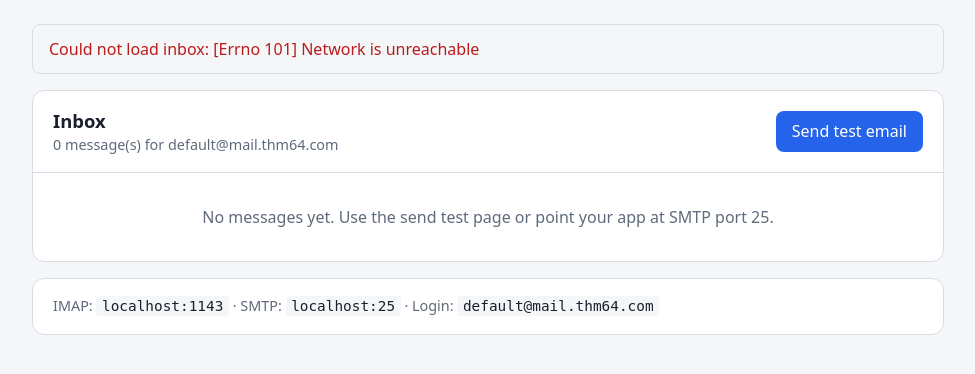
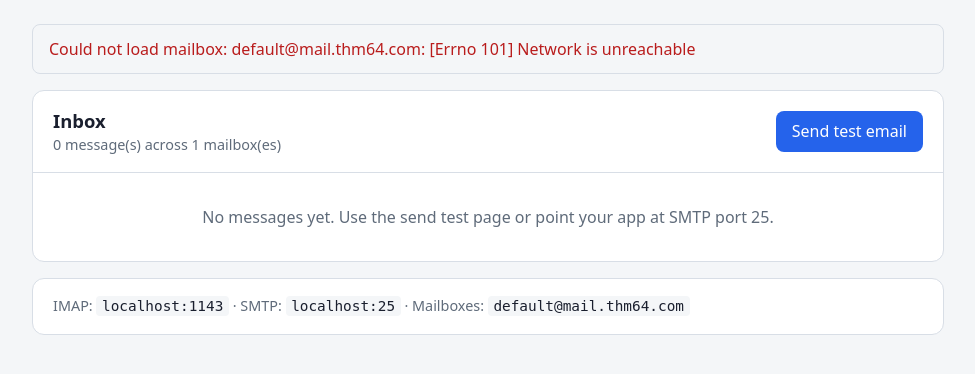
Before and after one commit to Alston-Tang/SmartBox, a Flask app: page / in a window 1280 px wide. Shown: the part 72-446 px from the top of the page, without its empty margins (152-1127 px from the left). Run offline with Flask 3, Linux system fonts and the light colour scheme; data that the repository does not hold is empty.

Commit message:
more mailboxes

```diff
--- a/docker-compose.yml
+++ b/docker-compose.yml
@@ -70,6 +70,10 @@ services:
       IMAP_USE_SSL: ${IMAP_USE_SSL:-false}
       IMAP_HOST_PORT: ${IMAP_HOST_PORT:-1143}
       SMTP_HOST_PORT: ${SMTP_HOST_PORT:-25}
+      # Extra inboxes to merge into the web UI (same Stalwart host by default).
+      # Simple: label:address:password,address:password
+      # JSON: [{"label":"Alias","address":"user2@domain","password":"secret"}]
+      EXTRA_MAILBOXES: ${EXTRA_MAILBOXES:-}
     ports:
       - "${MAIL_UI_HOST_PORT:-8025}:8080/tcp"
 
--- a/services/mail-ui/app.py
+++ b/services/mail-ui/app.py
@@ -1,17 +1,23 @@
+import base64
 import email
 import imaplib
+import json
 import os
 import smtplib
-from datetime import datetime
+from datetime import datetime, timezone
 from email.header import decode_header
 from email.mime.multipart import MIMEMultipart
 from email.mime.text import MIMEText
 from email.utils import parsedate_to_datetime
+from typing import Dict, List, Optional, Tuple
+from urllib.parse import unquote
 
 from flask import Flask, flash, redirect, render_template, request, url_for
 
 app = Flask(__name__)
 app.secret_key = os.environ.get("FLASK_SECRET_KEY", "smartbox-local-mail-dev")
+
+INBOX_LIMIT = 100
 
 
 def mail_config():
@@ -30,6 +36,125 @@ def mail_config():
         "smtp_use_tls": os.environ.get("SMTP_USE_TLS", "false").lower() == "true",
         "smtp_auth": os.environ.get("SMTP_AUTH", "false").lower() == "true",
     }
+
+
+def _mailbox_entry(
+    address: str,
+    password: str,
+    label: Optional[str] = None,
+    imap_host: Optional[str] = None,
+    imap_port: Optional[int] = None,
+    imap_use_ssl: Optional[bool] = None,
+    defaults: Optional[Dict] = None,
+) -> Dict:
+    defaults = defaults or mail_config()
+    return {
+        "label": label or address,
+        "address": address,
+        "password": password,
+        "imap_host": imap_host or defaults["imap_host"],
+        "imap_port": int(imap_port if imap_port is not None else defaults["imap_port"]),
+        "imap_use_ssl": (
+            imap_use_ssl if imap_use_ssl is not None else defaults["imap_use_ssl"]
+        ),
+    }
+
+
+def parse_extra_mailboxes(defaults: Dict) -> List[Dict]:
+    raw = os.environ.get("EXTRA_MAILBOXES", "").strip()
+    if not raw:
+        return []
+
+    entries: List[Dict] = []
+    if raw.startswith("["):
+        items = json.loads(raw)
+        if not isinstance(items, list):
+            raise ValueError("EXTRA_MAILBOXES JSON must be an array")
+        for item in items:
+            if not isinstance(item, dict):
+                raise ValueError("Each EXTRA_MAILBOXES entry must be an object")
+            address = (item.get("address") or "").strip()
+            password = item.get("password") or ""
+            if not address or not password:
+                raise ValueError("Each mailbox needs address and password")
+            port = item.get("imap_port")
+            use_ssl = item.get("imap_use_ssl")
+            if use_ssl is not None and not isinstance(use_ssl, bool):
+                use_ssl = str(use_ssl).lower() == "true"
+            entries.append(
+                _mailbox_entry(
+                    address=address,
+                    password=password,
+                    label=(item.get("label") or address).strip(),
+                    imap_host=item.get("imap_host"),
+                    imap_port=int(port) if port is not None else None,
+                    imap_use_ssl=use_ssl,
+                    defaults=defaults,
+                )
+            )
+        return entries
+
+    for part in raw.split(","):
+        part = part.strip()
+        if not part:
+            continue
+        segments = part.split(":")
+        if len(segments) == 2:
+            address, password = segments[0].strip(), segments[1]
+            label = address
+        elif len(segments) >= 3:
+            label = segments[0].strip()
+            address = segments[1].strip()
+            password = ":".join(segments[2:])
+        else:
+            raise ValueError(
+                "EXTRA_MAILBOXES entries must be address:password or label:address:password"
+            )
+        if not address or not password:
+            raise ValueError("Mailbox address and password cannot be empty")
+        entries.append(
+            _mailbox_entry(address, password, label=label, defaults=defaults)
+        )
+    return entries
+
+
+def list_mailboxes() -> List[Dict]:
+    defaults = mail_config()
+    primary = _mailbox_entry(
+        defaults["address"],
+        defaults["password"],
+        label=defaults["address"],
+        defaults=defaults,
+    )
+    extras = parse_extra_mailboxes(defaults)
+    seen = {primary["address"].lower()}
+    mailboxes = [primary]
+    for entry in extras:
+        key = entry["address"].lower()
+        if key in seen:
+            continue
+        seen.add(key)
+        mailboxes.append(entry)
+    return mailboxes
+
+
+def encode_message_ref(mailbox_address: str, imap_id: str) -> str:
+    raw = f"{mailbox_address}\x00{imap_id}".encode()
+    return base64.urlsafe_b64encode(raw).decode().rstrip("=")
+
+
+def decode_message_ref(ref: str) -> Tuple[str, str]:
+    padded = ref + "=" * (-len(ref) % 4)
+    mailbox_address, imap_id = base64.urlsafe_b64decode(padded).decode().split("\x00", 1)
+    return mailbox_address, imap_id
+
+
+def find_mailbox(address: str) -> Optional[Dict]:
+    key = address.lower()
+    for mailbox in list_mailboxes():
+        if mailbox["address"].lower() == key:
+            return mailbox
+    return None
 
 
 def connect_imap(cfg):
@@ -97,11 +222,19 @@ def parse_message(raw_bytes):
     }
 
 
-def fetch_inbox():
-    cfg = mail_config()
-    imap = connect_imap(cfg)
+def _sort_key(message: Dict) -> datetime:
+    received_at = message.get("received_at")
+    if received_at is None:
+        return datetime.min.replace(tzinfo=timezone.utc)
+    if received_at.tzinfo is None:
+        return received_at.replace(tzinfo=timezone.utc)
+    return received_at
+
+
+def fetch_inbox_for_mailbox(mailbox: Dict, limit: int = INBOX_LIMIT) -> List[Dict]:
+    imap = connect_imap(mailbox)
     try:
-        imap.login(cfg["address"], cfg["password"])
+        imap.login(mailbox["address"], mailbox["password"])
         imap.select("INBOX")
         status, data = imap.search(None, "ALL")
         if status != "OK":
@@ -111,13 +244,16 @@ def fetch_inbox():
         ids.reverse()
         messages = []
 
-        for msg_id in ids[:100]:
+        for msg_id in ids[:limit]:
             status, fetched = imap.fetch(msg_id, "(RFC822)")
             if status != "OK" or not fetched or not fetched[0]:
                 continue
             raw = fetched[0][1]
             parsed = parse_message(raw)
-            parsed["id"] = msg_id.decode()
+            imap_id = msg_id.decode()
+            parsed["id"] = encode_message_ref(mailbox["address"], imap_id)
+            parsed["mailbox"] = mailbox["label"]
+            parsed["mailbox_address"] = mailbox["address"]
             messages.append(parsed)
 
         return messages
@@ -128,17 +264,38 @@ def fetch_inbox():
             pass
 
 
-def fetch_message(msg_id):
-    cfg = mail_config()
-    imap = connect_imap(cfg)
+def fetch_inbox() -> Tuple[List[Dict], List[str]]:
+    messages: List[Dict] = []
+    errors: List[str] = []
+    per_mailbox = max(1, INBOX_LIMIT // max(len(list_mailboxes()), 1))
+
+    for mailbox in list_mailboxes():
+        try:
+            messages.extend(fetch_inbox_for_mailbox(mailbox, limit=per_mailbox))
+        except Exception as exc:
+            errors.append(f"{mailbox['label']}: {exc}")
+
+    messages.sort(key=_sort_key, reverse=True)
+    return messages[:INBOX_LIMIT], errors
+
+
+def fetch_message(ref: str) -> Optional[Dict]:
+    mailbox_address, imap_id = decode_message_ref(unquote(ref))
+    mailbox = find_mailbox(mailbox_address)
+    if mailbox is None:
+        return None
+
+    imap = connect_imap(mailbox)
     try:
-        imap.login(cfg["address"], cfg["password"])
+        imap.login(mailbox["address"], mailbox["password"])
         imap.select("INBOX")
-        status, fetched = imap.fetch(msg_id.encode(), "(RFC822)")
+        status, fetched = imap.fetch(imap_id.encode(), "(RFC822)")
         if status != "OK" or not fetched or not fetched[0]:
             return None
         parsed = parse_message(fetched[0][1])
-        parsed["id"] = msg_id
+        parsed["id"] = ref
+        parsed["mailbox"] = mailbox["label"]
+        parsed["mailbox_address"] = mailbox["address"]
         return parsed
     finally:
         try:
@@ -174,8 +331,10 @@ def send_mail(from_addr, to_addr, subject, body):
 @app.context_processor
 def inject_config():
     cfg = mail_config()
+    mailboxes = list_mailboxes()
     return {
         "mail_address": cfg["address"],
+        "mailboxes": mailboxes,
         "imap_host_port": os.environ.get("IMAP_HOST_PORT", "1143"),
         "smtp_host_port": os.environ.get("SMTP_HOST_PORT", "25"),
     }
@@ -189,14 +348,16 @@ def health():
 @app.get("/")
 def inbox():
     try:
-        messages = fetch_inbox()
+        messages, errors = fetch_inbox()
+        for error in errors:
+            flash(f"Could not load mailbox: {error}", "error")
     except Exception as exc:
         flash(f"Could not load inbox: {exc}", "error")
         messages = []
     return render_template("inbox.html", messages=messages)
 
 
-@app.get("/message/<msg_id>")
+@app.get("/message/<path:msg_id>")
 def message_view(msg_id):
     try:
         message = fetch_message(msg_id)
--- a/services/mail-ui/templates/base.html
+++ b/services/mail-ui/templates/base.html
@@ -157,7 +157,11 @@
     {% endwith %}
     {% block content %}{% endblock %}
     <div class="connection-info">
-      IMAP: <code>localhost:{{ imap_host_port }}</code> · SMTP: <code>localhost:{{ smtp_host_port }}</code> · Login: <code>{{ mail_address }}</code>
+      IMAP: <code>localhost:{{ imap_host_port }}</code> · SMTP: <code>localhost:{{ smtp_host_port }}</code>
+      · Mailboxes:
+      {% for mailbox in mailboxes %}
+        <code>{{ mailbox.address }}</code>{% if not loop.last %}, {% endif %}
+      {% endfor %}
     </div>
   </main>
 </body>
--- a/services/mail-ui/templates/inbox.html
+++ b/services/mail-ui/templates/inbox.html
@@ -26,6 +26,21 @@ tr:hover td { background: color-mix(in srgb, var(--accent) 6%, transparent); }
   font-weight: 600;
 }
 .subject-link:hover { color: var(--accent); }
+.mailbox-tag {
+  display: inline-block;
+  font-size: 0.75rem;
+  font-weight: 600;
+  color: var(--muted);
+  background: var(--bg);
+  border: 1px solid var(--border);
+  border-radius: 999px;
+  padding: 0.1rem 0.55rem;
+  max-width: 14rem;
+  overflow: hidden;
+  text-overflow: ellipsis;
+  white-space: nowrap;
+  vertical-align: middle;
+}
 {% endblock %}
 
 {% block content %}
@@ -33,7 +48,9 @@ tr:hover td { background: color-mix(in srgb, var(--accent) 6%, transparent); }
   <div class="panel-header">
     <div>
       <h1>Inbox</h1>
-      <div class="meta">{{ messages|length }} message(s) for {{ mail_address }}</div>
+      <div class="meta">
+        {{ messages|length }} message(s) across {{ mailboxes|length }} mailbox(es)
+      </div>
     </div>
     <a class="btn" href="{{ url_for('send') }}">Send test email</a>
   </div>
@@ -41,6 +58,7 @@ tr:hover td { background: color-mix(in srgb, var(--accent) 6%, transparent); }
   <table>
     <thead>
       <tr>
+        <th>Mailbox</th>
         <th>From</th>
         <th>Subject</th>
         <th>Received</th>
@@ -49,6 +67,7 @@ tr:hover td { background: color-mix(in srgb, var(--accent) 6%, transparent); }
     <tbody>
       {% for message in messages %}
       <tr>
+        <td><span class="mailbox-tag" title="{{ message.mailbox_address }}">{{ message.mailbox }}</span></td>
         <td>{{ message.from }}</td>
         <td><a class="subject-link" href="{{ url_for('message_view', msg_id=message.id) }}">{{ message.subject }}</a></td>
         <td>
--- a/services/mail-ui/templates/message.html
+++ b/services/mail-ui/templates/message.html
@@ -32,6 +32,7 @@
     </div>
   </div>
   <div class="message-meta">
+    <div><strong>Mailbox:</strong> {{ message.mailbox }}</div>
     <div><strong>From:</strong> {{ message.from }}</div>
     <div><strong>To:</strong> {{ message.to }}</div>
     <div>
```
Also changed, not shown: 1 other file.
